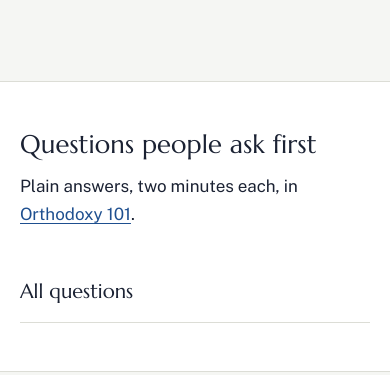
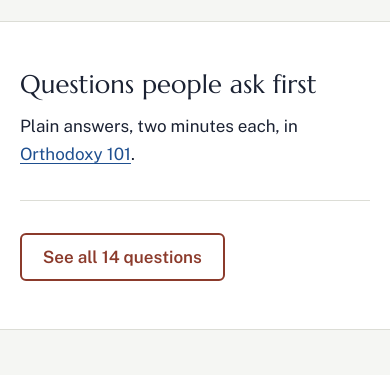
Before and after one commit to rupadre/St-Elizabeth-website, a Python web app: template templates/home.html in a window 390 px wide. Shown: the part 1898-2273 px from the top of the page. Run offline with Jinja, Linux system fonts and the light colour scheme; the template is opened without the code that fills it, so the values that code supplies are empty.

Commit message:
Polish from design and copy review
Homepage: tidy question grid with a 'See all 14 questions' button, ministries
button below the photos, livestream band hidden until streams are public,
one consistent 'Plan your visit' label. Worship: photo first, services
explained right after the times. Phone header fits on two lines.

Co-Authored-By: Claude Opus 5.5 <noreply@anthropic.com>
Claude-Session: https://claude.ai/code/session_01WUKdjRhK7VC28AnZkZkEwi

```diff
--- a/static/css/site.css
+++ b/static/css/site.css
@@ -126,8 +126,9 @@ p, ul, ol { margin: 0 0 1em; }
 .paths h3 a:hover { color: var(--brick); text-decoration: underline; }
 .paths p { color: var(--muted); margin: 0; }
 
-.questions { list-style: none; padding: 0; margin: 0; columns: 2; column-gap: 3rem; }
-.questions li { break-inside: avoid; border-bottom: 1px solid var(--stone); }
+.questions { list-style: none; padding: 0; margin: 0; display: grid; grid-template-columns: 1fr 1fr; column-gap: 3rem; border-top: 1px solid var(--stone); }
+.questions li { border-bottom: 1px solid var(--stone); }
+.more { margin: 2rem 0 0; }
 .questions a { display: block; padding: 0.9rem 0; font-family: var(--display); font-size: 1.25rem; color: var(--ink); text-decoration: none; }
 .questions a:hover { color: var(--brick); }
 
@@ -270,12 +271,13 @@ a.cal-link:hover .cal-icon, a.cal-link:hover .cal-sub { color: #fff; }
   .hero-photo { max-width: 26rem; }
   .layout { grid-template-columns: 1fr; }
   .paths { grid-template-columns: 1fr; gap: 1.5rem; }
-  .questions { columns: 1; }
+  .questions { grid-template-columns: 1fr; }
   .footer-grid { grid-template-columns: 1fr; gap: 1.75rem; }
 }
 @media (max-width: 600px) {
   .brand-place { display: none; }
   .brand-mark { width: 2.5rem; }
+  .brand-name { font-size: 1.02rem; }
   .gallery { grid-template-columns: 1fr 1fr; }
   .gallery img:first-child { grid-column: 1 / -1; }
   .times li, .schedule .day { grid-template-columns: 1fr; gap: 0.2rem; }
@@ -284,3 +286,4 @@ a.cal-link:hover .cal-icon, a.cal-link:hover .cal-sub { color: #fff; }
   .history .ph-timeline li { grid-template-columns: 4.5rem 1fr; }
 }
 @media (prefers-reduced-motion: reduce) { * { scroll-behavior: auto !important; transition: none !important; } }
+.nowrap { white-space: nowrap; }
--- a/templates/base.html
+++ b/templates/base.html
@@ -19,7 +19,7 @@
   <div class="wrap">
     <a class="brand" href="/">
       <img class="brand-mark" src="{{ static }}img/logo-st-elizabeth.png" alt="" width="96" height="118">
-      <span><span class="brand-name">{{ site.short_name }}</span><span class="brand-place">Orthodox Church in Walbridge, Ohio</span></span>
+      <span><span class="brand-name">St. Elizabeth <span class="nowrap">the New Martyr</span></span><span class="brand-place">Orthodox Church in Walbridge, Ohio</span></span>
     </a>
     <nav class="nav" aria-label="Main">
       {% for item in nav %}<a href="{{ item.url }}"{% if section == item.key %} aria-current="page"{% endif %}>{{ item.label }}</a>
--- a/templates/home.html
+++ b/templates/home.html
@@ -7,7 +7,7 @@
       <p class="hero-verse">John 1:46</p>
       <p class="lead">St. Elizabeth the New Martyr is an Orthodox Christian church in Walbridge, near Toledo. We worship as Christians have for two thousand years, our services are in English, and everyone is welcome.</p>
       <div class="actions">
-        <a class="button" href="/new/first-visit/">Plan your first visit</a>
+        <a class="button" href="/new/first-visit/">Plan your visit</a>
         <a class="button quiet" href="/worship/">Service times</a>
       </div>
     </div>
@@ -71,8 +71,9 @@
     </div>
     <ul class="questions">
       {% for q in questions %}<li><a href="/orthodoxy-101/{{ q.slug }}/">{{ q.title }}</a></li>
-      {% endfor %}<li><a href="/orthodoxy-101/">All questions</a></li>
+      {% endfor %}
     </ul>
+    <p class="more"><a class="button quiet" href="/orthodoxy-101/">See all 14 questions</a></p>
   </div>
 </section>
 
@@ -97,23 +98,25 @@
     <div class="intro">
       <h2>More than Sunday morning</h2>
       <p>Bible study, prayer, shared meals and a parish family that gathers through the year.</p>
-      <p><a href="/ministries/">See our ministries</a></p>
     </div>
     <div class="gallery">
       <img src="{{ static }}img/paschal-meal.jpg" alt="The parish sharing a festive meal together in a large hall after Pascha" width="960" height="720">
       <img src="{{ static }}img/parish-grill.jpg" alt="Parishioners grilling outdoors at a parish gathering" width="960" height="720">
-      <img src="{{ static }}img/iconostasis-liturgy.jpg" alt="Clergy serving the Divine Liturgy before the carved wooden iconostasis" width="960" height="730">
+      <img src="{{ static }}img/parish-picnic.jpg" alt="Parishioners at a summer picnic under a park pavilion" width="960" height="720">
     </div>
+    <p class="more"><a class="button quiet" href="/ministries/">See our ministries</a></p>
   </div>
 </section>
 
+{% if site.livestream_public %}
 <section class="section">
   <div class="wrap stream">
     <div>
       <h2>Can't be with us in person?</h2>
-      {% if site.livestream_public %}<p>Watch our services live on YouTube.</p>{% else %}<p>Livestreams of our services are coming soon.</p>{% endif %}
+      <p>Watch our services live on YouTube.</p>
     </div>
-    {% if site.livestream_public %}<a class="button" href="{{ site.youtube_live }}">Watch live</a>{% else %}<span class="pill">Livestream coming soon</span>{% endif %}
+    <a class="button" href="{{ site.youtube_live }}">Watch live on YouTube</a>
   </div>
 </section>
+{% endif %}
 {% endblock %}
--- a/templates/worship.html
+++ b/templates/worship.html
@@ -8,6 +8,7 @@
   </header>
   <div class="layout single">
     <div>
+      <figure class="page-photo"><img src="{{ static }}img/{{ page.image }}.jpg" alt="{{ page.image_alt }}"></figure>
       <h2 style="margin-top:0">Service times</h2>
       <p>{{ schedule.note }}</p>
       <div class="schedule">
@@ -18,6 +19,7 @@
         </div>
         {% endfor %}
       </div>
+      <div class="prose" style="margin-top:2.5rem">{{ page.html|safe }}</div>
       <h2>Parish calendar</h2>
       <p>Feast days add services. Check this month's calendar before you come.</p>
       {% include "_calendar.html" %}
@@ -29,8 +31,6 @@
       <p><span class="pill">Livestream coming soon</span></p>
       <p>We'll stream our services on YouTube shortly. Until then, the best way to experience Orthodox worship is to come in person.</p>
       {% endif %}
-      <div class="prose" style="margin-top:2.5rem">{{ page.html|safe }}</div>
-      <figure class="page-photo" style="margin-top:2rem"><img src="{{ static }}img/{{ page.image }}.jpg" alt="{{ page.image_alt }}"></figure>
     </div>
   </div>
 </div>
```
